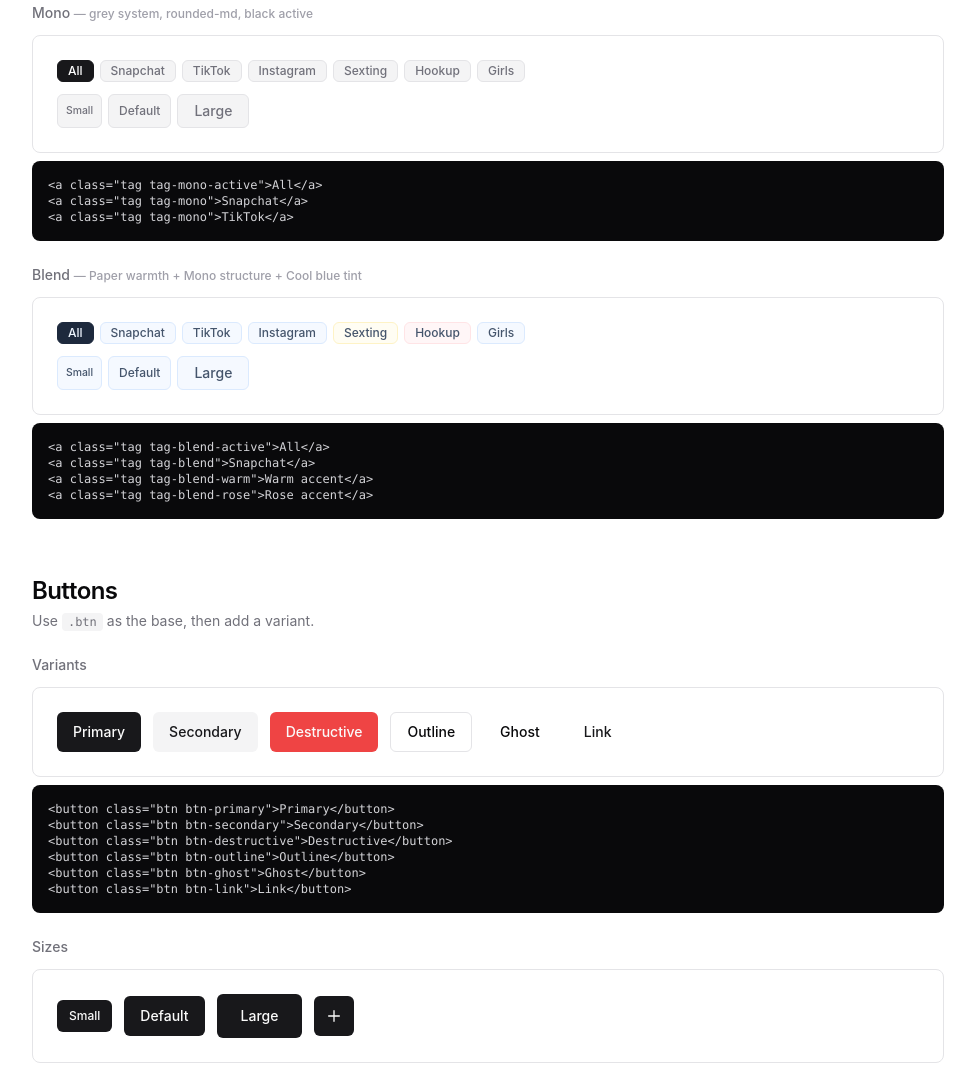
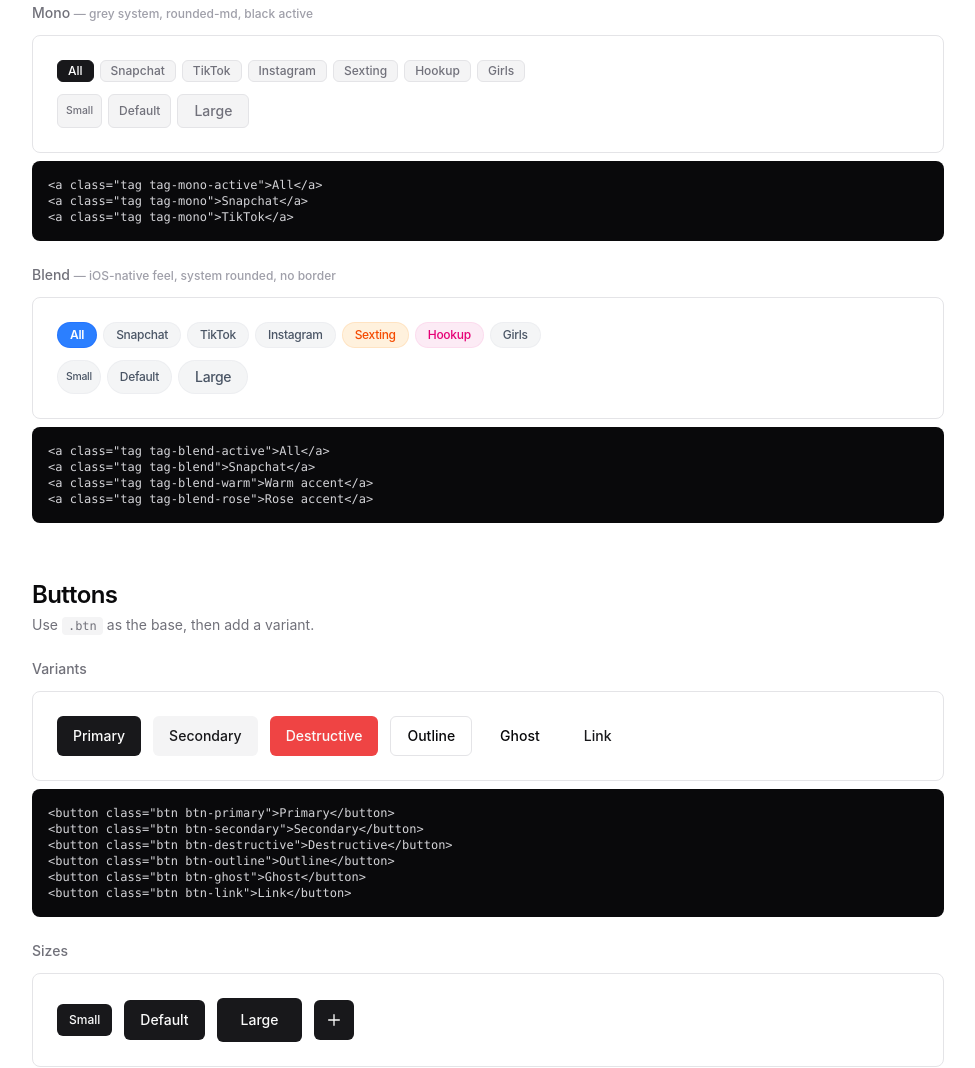
Before and after one commit to pierbdt/nsfw-ui, a website built with Vite: page docs/index.html in a window 1280 px wide. Shown: the part 3515-4583 px from the top of the page, without its empty margins (256-1231 px from the left). Built offline with nearby package versions, Linux system fonts and the light colour scheme.

Commit message:
Update Blend to iOS-native style with subtle border
Co-Authored-By: Claude Opus 4.6 (1M context) <noreply@anthropic.com>

```diff
--- a/components/tag.css
+++ b/components/tag.css
@@ -37,25 +37,25 @@
            px-2.5 py-0.5;
   }
 
-  /* ── Blend (Paper warmth + Mono structure + Cool blue tint) ── */
+  /* ── Blend (iOS-native feel, system rounded, subtle border) ── */
   .tag-blend {
-    @apply rounded-md bg-blue-50/60 text-slate-600 border border-blue-100
-           px-2.5 py-0.5
-           hover:text-slate-800 hover:border-blue-200;
+    @apply rounded-full bg-gray-100/90 text-gray-600 border border-gray-200/50
+           px-3 py-1 text-xs font-medium tracking-tight
+           hover:bg-gray-200/90 active:scale-95;
   }
   .tag-blend-active {
-    @apply rounded-md bg-slate-800 text-blue-50 border border-slate-800
-           px-2.5 py-0.5;
+    @apply rounded-full bg-blue-500 text-white border border-blue-600/30
+           px-3 py-1 text-xs font-semibold tracking-tight;
   }
   .tag-blend-warm {
-    @apply rounded-md bg-amber-50/60 text-slate-600 border border-amber-100
-           px-2.5 py-0.5
-           hover:text-slate-800 hover:border-amber-200;
+    @apply rounded-full bg-orange-100/80 text-orange-600 border border-orange-200/50
+           px-3 py-1 text-xs font-medium tracking-tight
+           hover:bg-orange-200/80 active:scale-95;
   }
   .tag-blend-rose {
-    @apply rounded-md bg-rose-50/60 text-slate-600 border border-rose-100
-           px-2.5 py-0.5
-           hover:text-slate-800 hover:border-rose-200;
+    @apply rounded-full bg-pink-100/80 text-pink-600 border border-pink-200/50
+           px-3 py-1 text-xs font-medium tracking-tight
+           hover:bg-pink-200/80 active:scale-95;
   }
 
   /* ── Sizes ── */
--- a/docs/index.html
+++ b/docs/index.html
@@ -355,7 +355,7 @@
 
           <!-- Blend -->
           <div>
-            <h3 class="text-sm font-medium text-muted-foreground mb-3">Blend <span class="text-xs text-zinc-400">— Paper warmth + Mono structure + Cool blue tint</span></h3>
+            <h3 class="text-sm font-medium text-muted-foreground mb-3">Blend <span class="text-xs text-zinc-400">— iOS-native feel, system rounded, no border</span></h3>
             <div class="rounded-(--radius-lg) border border-border p-4 sm:p-6">
               <div class="tag-group">
                 <a href="#" class="tag tag-blend-active">All</a>
```
